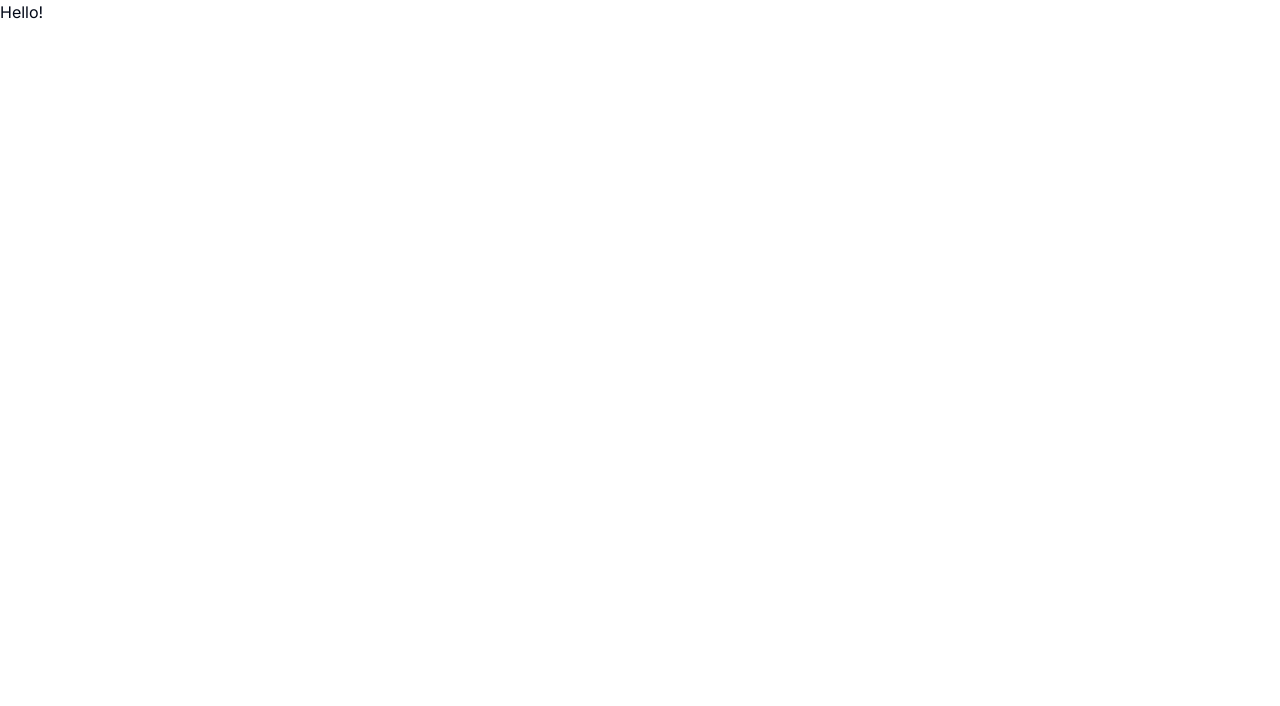
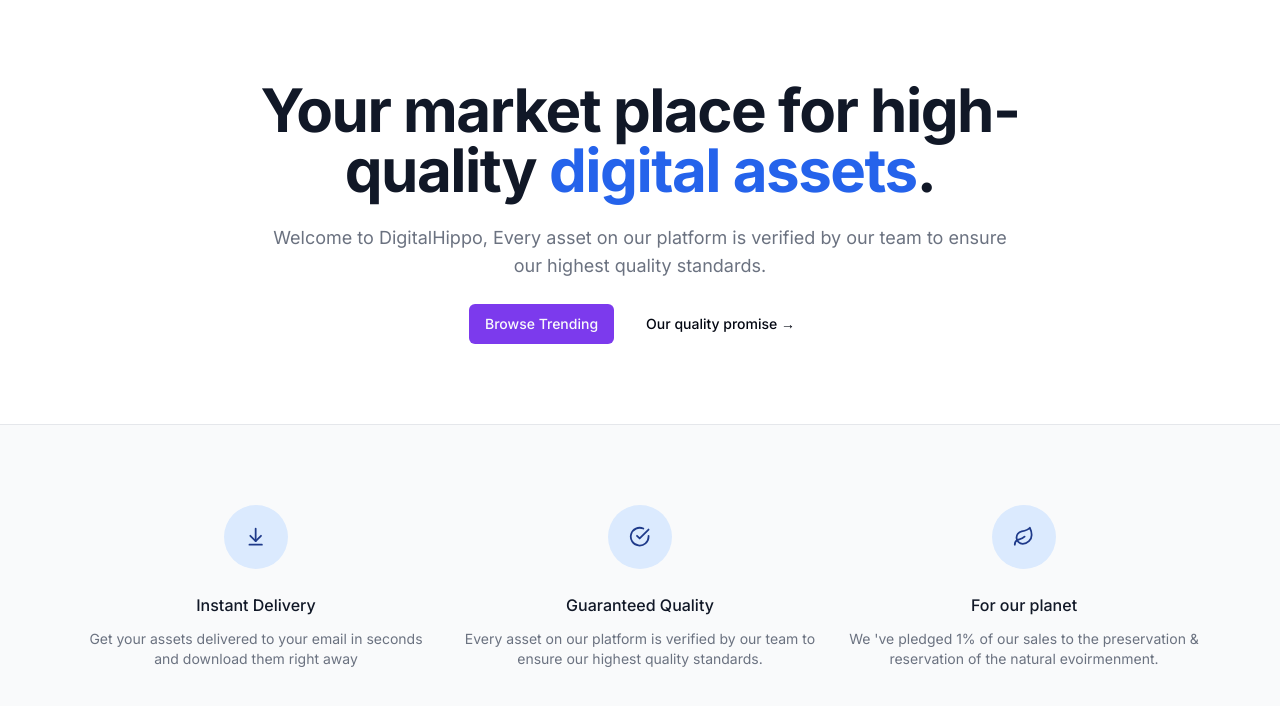
Before and after one commit to AliHamdan0/digital-commerce, a Next.js app: page / in a window 1280 px wide. Shown: the top 706 px of the page. Built offline with nearby package versions, Linux system fonts and the light colour scheme.

Commit message:
hero section

```diff
--- a/package.json
+++ b/package.json
@@ -9,6 +9,7 @@
     "lint": "next lint"
   },
   "dependencies": {
+    "@radix-ui/react-slot": "^1.0.2",
     "class-variance-authority": "^0.7.0",
     "clsx": "^2.1.0",
     "lucide-react": "^0.367.0",
--- a/src/app/globals.css
+++ b/src/app/globals.css
@@ -5,64 +5,47 @@
 @layer base {
   :root {
     --background: 0 0% 100%;
-      --foreground: 222.2 84% 4.9%;
-
+    --foreground: 224 71.4% 4.1%;
     --card: 0 0% 100%;
-      --card-foreground: 222.2 84% 4.9%;
-
+    --card-foreground: 224 71.4% 4.1%;
     --popover: 0 0% 100%;
-      --popover-foreground: 222.2 84% 4.9%;
-
-      --primary: 222.2 47.4% 11.2%;
-      --primary-foreground: 210 40% 98%;
-
-      --secondary: 210 40% 96.1%;
-      --secondary-foreground: 222.2 47.4% 11.2%;
-
-      --muted: 210 40% 96.1%;
-      --muted-foreground: 215.4 16.3% 46.9%;
-
-      --accent: 210 40% 96.1%;
-      --accent-foreground: 222.2 47.4% 11.2%;
-
+    --popover-foreground: 224 71.4% 4.1%;
+    --primary: 262.1 83.3% 57.8%;
+    --primary-foreground: 210 20% 98%;
+    --secondary: 220 14.3% 95.9%;
+    --secondary-foreground: 220.9 39.3% 11%;
+    --muted: 220 14.3% 95.9%;
+    --muted-foreground: 220 8.9% 46.1%;
+    --accent: 220 14.3% 95.9%;
+    --accent-foreground: 220.9 39.3% 11%;
     --destructive: 0 84.2% 60.2%;
-      --destructive-foreground: 210 40% 98%;
-
-      --border: 214.3 31.8% 91.4%;
-      --input: 214.3 31.8% 91.4%;
-      --ring: 222.2 84% 4.9%;
-
+    --destructive-foreground: 210 20% 98%;
+    --border: 220 13% 91%;
+    --input: 220 13% 91%;
+    --ring: 262.1 83.3% 57.8%;
     --radius: 0.5rem;
   }
 
   .dark {
-      --background: 222.2 84% 4.9%;
-      --foreground: 210 40% 98%;
-
-      --card: 222.2 84% 4.9%;
-      --card-foreground: 210 40% 98%;
-
-      --popover: 222.2 84% 4.9%;
-      --popover-foreground: 210 40% 98%;
-
-      --primary: 210 40% 98%;
-      --primary-foreground: 222.2 47.4% 11.2%;
-
-      --secondary: 217.2 32.6% 17.5%;
-      --secondary-foreground: 210 40% 98%;
-
-      --muted: 217.2 32.6% 17.5%;
-      --muted-foreground: 215 20.2% 65.1%;
-
-      --accent: 217.2 32.6% 17.5%;
-      --accent-foreground: 210 40% 98%;
-
+    --background: 224 71.4% 4.1%;
+    --foreground: 210 20% 98%;
+    --card: 224 71.4% 4.1%;
+    --card-foreground: 210 20% 98%;
+    --popover: 224 71.4% 4.1%;
+    --popover-foreground: 210 20% 98%;
+    --primary: 263.4 70% 50.4%;
+    --primary-foreground: 210 20% 98%;
+    --secondary: 215 27.9% 16.9%;
+    --secondary-foreground: 210 20% 98%;
+    --muted: 215 27.9% 16.9%;
+    --muted-foreground: 217.9 10.6% 64.9%;
+    --accent: 215 27.9% 16.9%;
+    --accent-foreground: 210 20% 98%;
     --destructive: 0 62.8% 30.6%;
-      --destructive-foreground: 210 40% 98%;
-
-      --border: 217.2 32.6% 17.5%;
-      --input: 217.2 32.6% 17.5%;
-      --ring: 212.7 26.8% 83.9%;
+    --destructive-foreground: 210 20% 98%;
+    --border: 215 27.9% 16.9%;
+    --input: 215 27.9% 16.9%;
+    --ring: 263.4 70% 50.4%;
   }
 }
 
--- a/src/app/page.tsx
+++ b/src/app/page.tsx
@@ -1,7 +1,62 @@
+import Link from "next/link";
+import MaxWidthWrapper from "../components/MaxWidthWrapper";
+import { Button, buttonVariants } from "@/components/ui/button";
+import { ArrowDownToLine, CheckCircle, Leaf } from "lucide-react";
+
+const perks = [
+  {
+    name: "Instant Delivery",
+    icon: ArrowDownToLine,
+    description: "Get your assets delivered to your email in seconds and download them right away",
+  },
+  {
+    name: "Guaranteed Quality",
+    icon: CheckCircle,
+    description: "Every asset on our platform is verified by our team to ensure our highest quality standards.",
+  },
+  {
+    name: "For our planet",
+    icon: Leaf,
+    description: "We 've pledged 1% of our sales to the preservation & reservation of the natural evoirmenment.",
+  },
+];
+
 export default function Home() {
   return (
-    <div>
-      <p>Hello!</p>
-    </div>
+    <>
+      <MaxWidthWrapper>
+        <div className="py-20 mx-auto flex flex-col items-center text-center max-w-3xl">
+          <h1 className="text-4xl font-bold tracking-tight text-gray-900 sm:text-6xl">
+            Your market place for high-quality<span className="text-blue-600"> digital assets</span>.
+          </h1>
+          <p className="max-w-prose text-lg mt-6 text-muted-foreground">Welcome to DigitalHippo, Every asset on our platform is verified by our team to ensure our highest quality standards.</p>
+          <div className="flex flex-col sm:flex-row gap-4 mt-6">
+            <Link href="/products" className={buttonVariants({ variant: "default" })}>
+              Browse Trending
+            </Link>
+            <Button variant="ghost">Our quality promise &rarr;</Button>
+          </div>
+        </div>
+
+        {/* TODO: list products */}
+      </MaxWidthWrapper>
+      <section className="border-t border-gray-200 bg-gray-50">
+        <MaxWidthWrapper className="p-20">
+          <div className="grid grid-cols-1 gap-y-12 sm:grid-cols-2 sm:gap-x-6 lg:grid-cols-3 lg:gap-x-8 lg:gap-y-0">
+            {perks.map((perk) => (
+              <div key={perk.name} className="text-center md:text-left md:flex lg:block lg:text-center">
+                <div className="flex md:flex-shrink-0 justify-center">
+                  <div className="h-16 w-16 flex items-center justify-center rounded-full bg-blue-100 text-blue-900">{<perk.icon className="w-1/3 h-1/3" />}</div>
+                </div>
+                <div className="mt-6 md:mt-0 lg:mt-6 md:ml-4 lg:ml-0">
+                  <h3 className="text-base font-medium text-gray-900">{perk.name}</h3>
+                  <p className="mt-3 text-sm text-muted-foreground">{perk.description}</p>
+                </div>
+              </div>
+            ))}
+          </div>
+        </MaxWidthWrapper>
+      </section>
+    </>
   );
 }
--- /dev/null
+++ b/src/components/MaxWidthWrapper.tsx
@@ -0,0 +1,6 @@
+import { cn } from "@/lib/utils";
+import { ReactNode } from "react";
+
+export default function MaxWidthWrapper({ className, children }: { className?: string; children: ReactNode }) {
+  return <div className={cn("mx-auto w-full max-w-screen-xl px-2.5 md:px-20", className)}>{children}</div>;
+}
--- /dev/null
+++ b/src/components/ui/button.tsx
@@ -0,0 +1,56 @@
+import * as React from "react"
+import { Slot } from "@radix-ui/react-slot"
+import { cva, type VariantProps } from "class-variance-authority"
+
+import { cn } from "@/lib/utils"
+
+const buttonVariants = cva(
+  "inline-flex items-center justify-center whitespace-nowrap rounded-md text-sm font-medium ring-offset-background transition-colors focus-visible:outline-none focus-visible:ring-2 focus-visible:ring-ring focus-visible:ring-offset-2 disabled:pointer-events-none disabled:opacity-50",
+  {
+    variants: {
+      variant: {
+        default: "bg-primary text-primary-foreground hover:bg-primary/90",
+        destructive:
+          "bg-destructive text-destructive-foreground hover:bg-destructive/90",
+        outline:
+          "border border-input bg-background hover:bg-accent hover:text-accent-foreground",
+        secondary:
+          "bg-secondary text-secondary-foreground hover:bg-secondary/80",
+        ghost: "hover:bg-accent hover:text-accent-foreground",
+        link: "text-primary underline-offset-4 hover:underline",
+      },
+      size: {
+        default: "h-10 px-4 py-2",
+        sm: "h-9 rounded-md px-3",
+        lg: "h-11 rounded-md px-8",
+        icon: "h-10 w-10",
+      },
+    },
+    defaultVariants: {
+      variant: "default",
+      size: "default",
+    },
+  }
+)
+
+export interface ButtonProps
+  extends React.ButtonHTMLAttributes<HTMLButtonElement>,
+    VariantProps<typeof buttonVariants> {
+  asChild?: boolean
+}
+
+const Button = React.forwardRef<HTMLButtonElement, ButtonProps>(
+  ({ className, variant, size, asChild = false, ...props }, ref) => {
+    const Comp = asChild ? Slot : "button"
+    return (
+      <Comp
+        className={cn(buttonVariants({ variant, size, className }))}
+        ref={ref}
+        {...props}
+      />
+    )
+  }
+)
+Button.displayName = "Button"
+
+export { Button, buttonVariants }
```
Also changed, not shown: 1 other file (tests, documents, lock files or other folders). Lines whose indentation alone changed are shown as unchanged.
